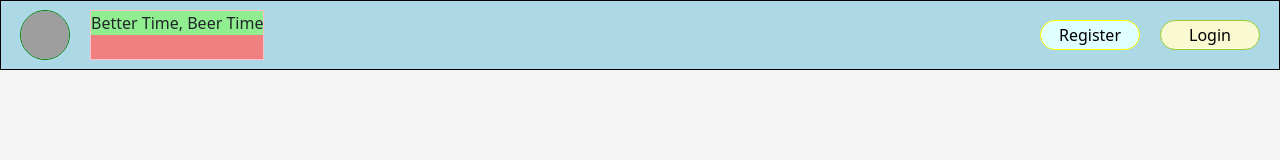
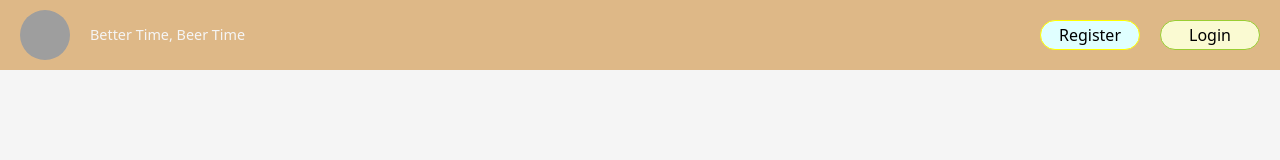
Before and after one commit to abigail-143/sei45-project3, a React (Vite) app in the folder frontend/: page / in a window 1280 px wide. Shown: the top 160 px of the page. Built offline with nearby package versions, Linux system fonts and the light colour scheme; grey boxes are pictures that could not be loaded; a web font is replaced by a local one.

Commit message:
update css for ExplorePage and Header components

```diff
--- a/frontend/src/components/ExplorePage.module.css
+++ b/frontend/src/components/ExplorePage.module.css
@@ -1,6 +1,4 @@
 .quickFilter {
-  background-color: lemonchiffon;
-  border: 1px solid blanchedalmond;
   width: 100vw;
   height: 70px;
   display: flex;
--- a/frontend/src/components/Header.jsx
+++ b/frontend/src/components/Header.jsx
@@ -67,13 +67,14 @@ const Header = (props) => {
             height="50"
             className={styles.appLogo}
             onClick={() => {
-              console.log("hi");
               handleClickExplore();
-              console.log("bye");
             }}
           ></img>
           <div className={styles.appName} onClick={handleClickExplore}>
-            <p>Better Time, Beer Time</p>
+            <p>
+              Better Time,
+              <br /> <span>Beer Time</span>
+            </p>
           </div>
           <input className={styles.searchBar} placeholder="hello"></input>
           <img
@@ -81,6 +82,7 @@ const Header = (props) => {
             width="40"
             height="40"
             className={styles.likesIcon}
+            onClick={handleClickUser}
           ></img>
           <img
             src={props.user.photo}
--- a/frontend/src/components/Header.module.css
+++ b/frontend/src/components/Header.module.css
@@ -1,31 +1,39 @@
 .header {
-  border: 1px solid black;
-  background-color: lightblue;
+  background-color: burlywood;
   width: 100vw;
   height: 70px;
   display: flex;
 }
 
 .appLogo {
-  border: 1px solid green;
   border-radius: 50%;
   position: absolute;
   top: 10px;
   left: 20px;
+  cursor: pointer;
 }
 
 .appName {
-  border: 1px solid pink;
-  background-color: lightcoral;
   height: 50px;
   width: auto;
+  max-width: 170px;
   position: absolute;
   top: 10px;
   left: 90px;
+  display: flex;
+  justify-content: center;
+  align-items: center;
+  color: whitesmoke;
+  cursor: pointer;
 }
 
 .appName > p {
-  background-color: lightgreen;
+  margin: 0;
+  font-size: 0.9rem;
+}
+
+span {
+  font-size: 1.2rem;
 }
 
 .registerBtn {
@@ -51,8 +59,6 @@
 }
 
 .searchBar {
-  border: 1px solid purple;
-  background-color: lightsalmon;
   position: absolute;
   height: 30px;
   width: 50vw;
@@ -60,12 +66,16 @@
   top: 20px;
   border-radius: 20px;
   text-indent: 15px;
+  border: none;
+  outline-color: rgba(255, 255, 255, 0.7);
 }
 
 .likesIcon {
   position: absolute;
   right: 80px;
   top: 15px;
+  filter: invert(1);
+  cursor: pointer;
 }
 
 .profilePic {
@@ -73,4 +83,5 @@
   position: absolute;
   right: 20px;
   top: 15px;
+  cursor: pointer;
 }
```
